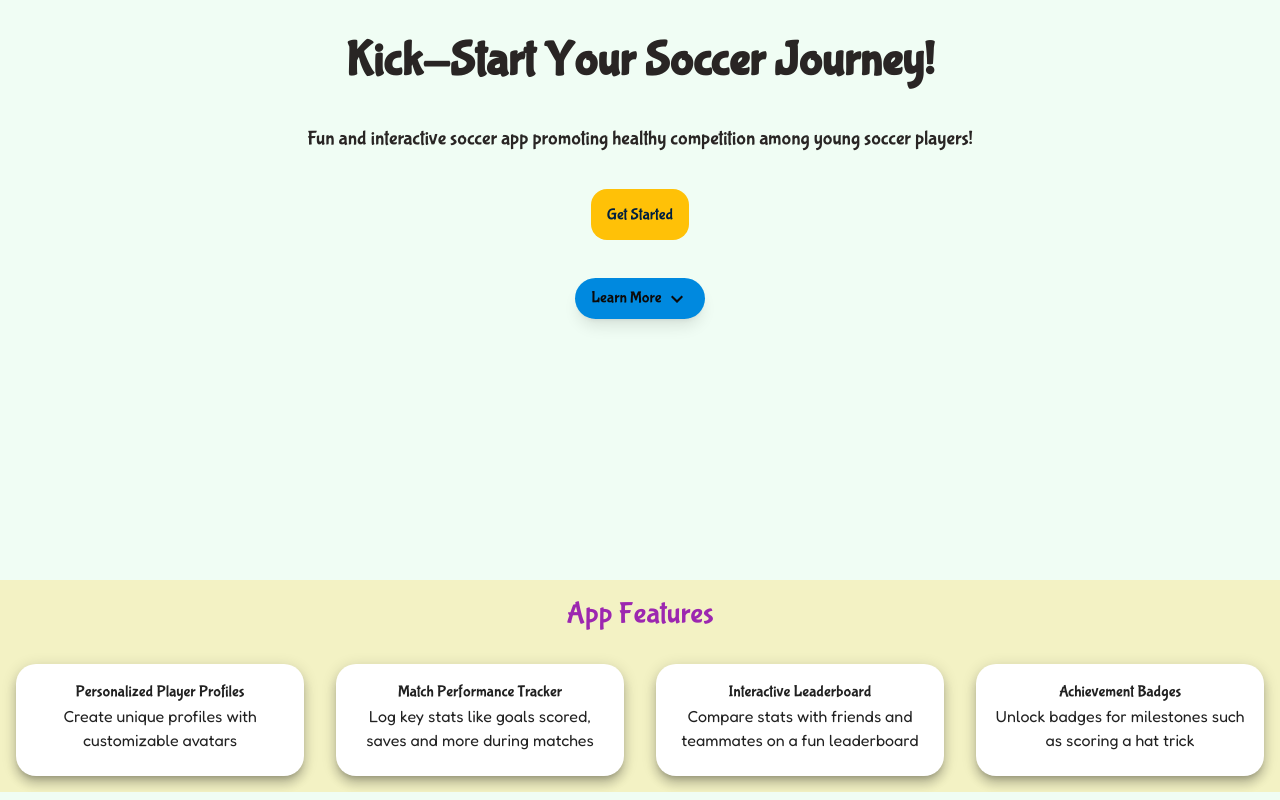
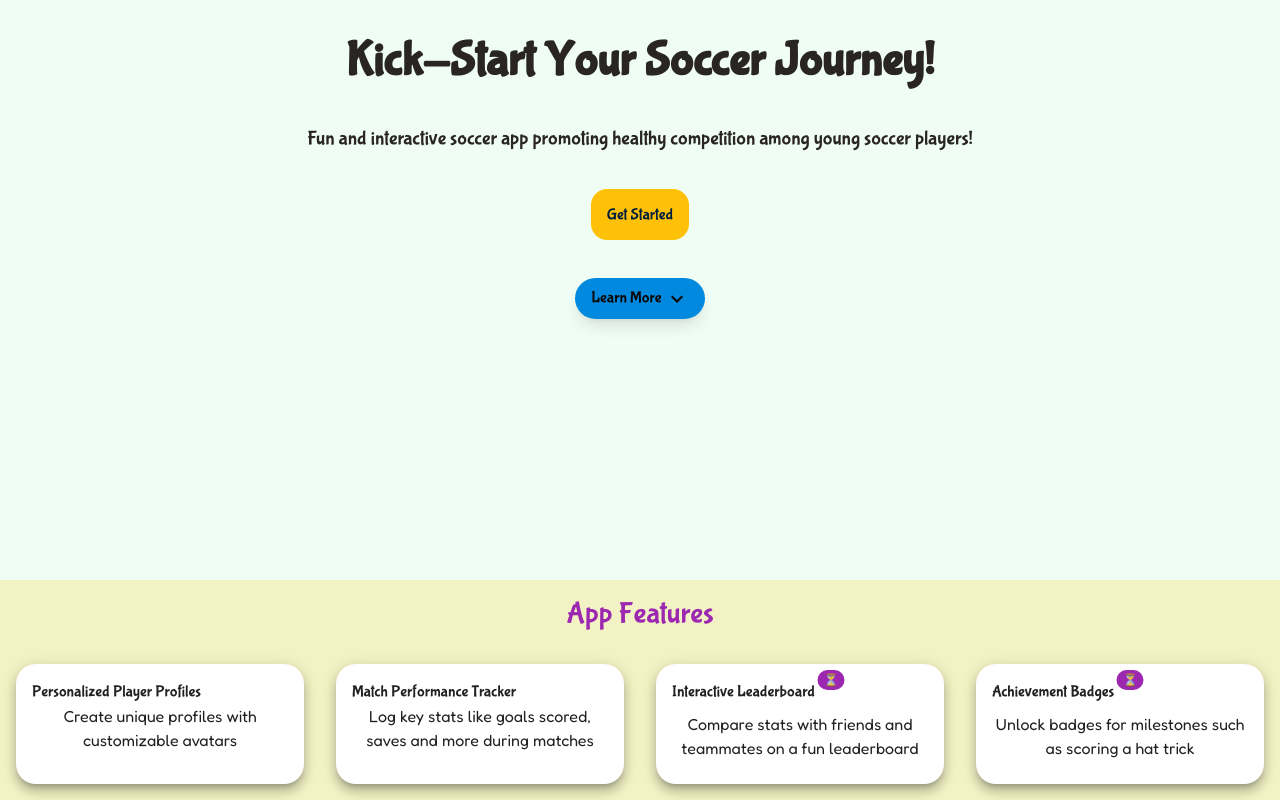
Before and after one commit to beretests/funstats-frontend, a React (Vite) app: page / in a window 1280 px wide. Shown: the part 280-1080 px from the top of the page. Built offline with nearby package versions, Linux system fonts and the light colour scheme; no server answers.

Commit message:
change style and add features

```diff
--- a/src/pages/HomePage.tsx
+++ b/src/pages/HomePage.tsx
@@ -3,6 +3,7 @@ import Card from "@mui/material/Card";
 import CardContent from "@mui/material/CardContent";
 import { Link } from "react-router-dom";
 import ScrollDownButton from "../components/ScrollDownButton";
+import { Badge } from "@mui/material";
 
 const HomePage = () => {
   const features = [
@@ -78,8 +79,22 @@ const HomePage = () => {
                   p: 0,
                 }}
               >
-                <CardContent>
-                  <h5 className="font-special text-center">{feature.title}</h5>
+                <CardContent className="px-4">
+                  {feature.title === "Interactive Leaderboard" ||
+                  feature.title === "Achievement Badges" ? (
+                    <Badge
+                      badgeContent="⏳"
+                      color="secondary"
+                      overlap="rectangular"
+                      className="pr-4 mb-2"
+                    >
+                      <h5 className="font-special text-center">
+                        {feature.title}
+                      </h5>
+                    </Badge>
+                  ) : (
+                    <h5 className="font-special ">{feature.title}</h5>
+                  )}
                   <p className="font-fredoka text-center">
                     {feature.description}
                   </p>
--- a/src/utils/retryFetch.ts
+++ b/src/utils/retryFetch.ts
@@ -6,7 +6,6 @@ export const retryFetch = async <T>(
   try {
     return await fn();
   } catch (error: any) {
-    // Only retry on server errors (status code 500-599)
     if (error?.response?.status >= 500 && error?.response?.status < 600) {
       if (retries <= 0) throw error;
 
@@ -14,14 +13,11 @@ export const retryFetch = async <T>(
         `API call failed with status ${error?.response?.status}. Retrying in ${delay}ms...`
       );
 
-      // Wait for the specified delay
       await new Promise((resolve) => setTimeout(resolve, delay));
 
-      // Recursive call with one less retry
-      return retryFetch(fn, retries - 1, delay * 1.5); // Exponential backoff
+      return retryFetch(fn, retries - 1, delay * 1.5);
     }
 
-    // For non-500 errors, just throw immediately
     throw error;
   }
 };
```
